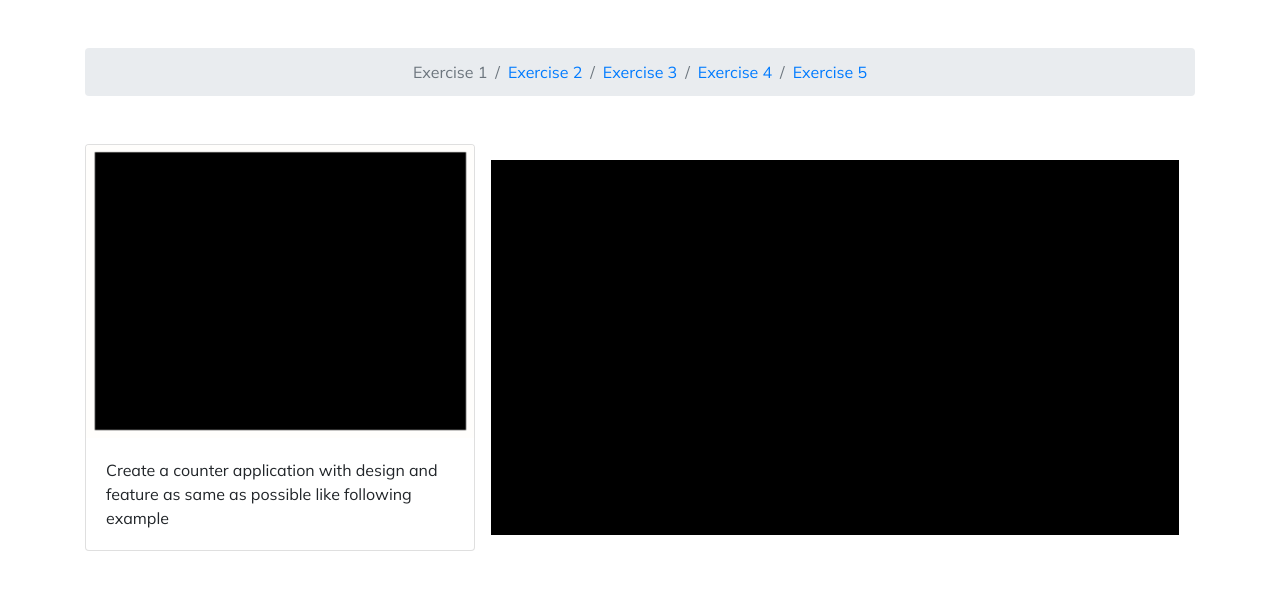
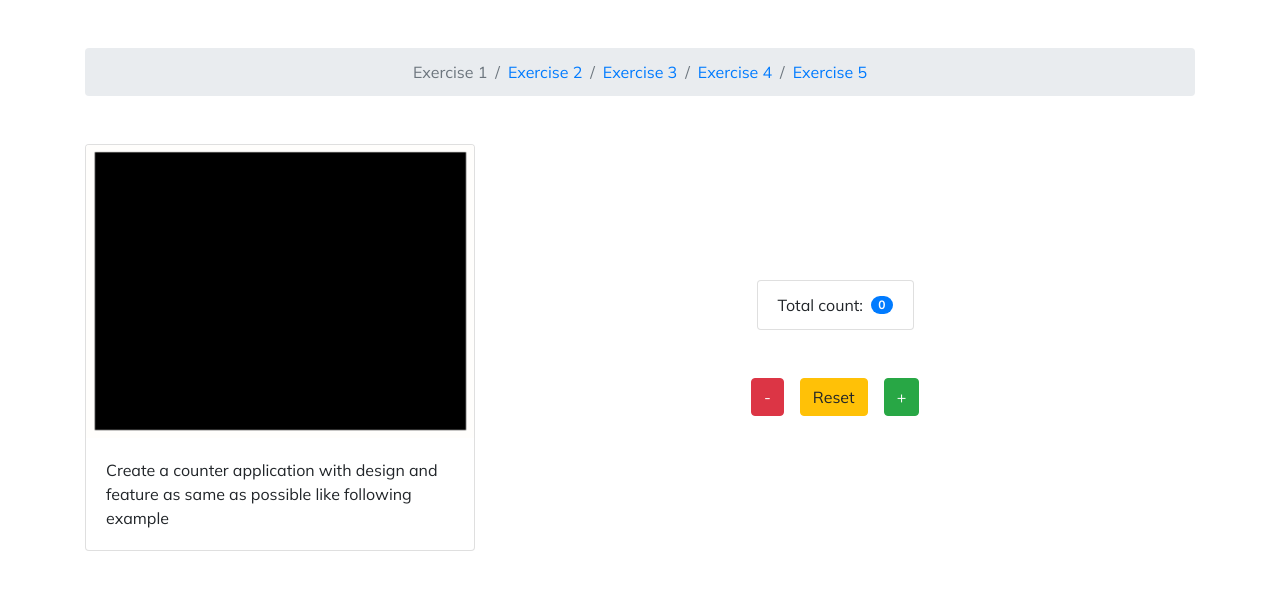
Before and after one commit to Gameciel/slide-07-exercises, a React (Create React App) app: page / in a window 1280 px wide. Shown: the top 590 px of the page. Built offline with nearby package versions, Linux system fonts and the light colour scheme.

Commit message:
finished exercise 1

```diff
--- a/src/components/Exercise1.jsx
+++ b/src/components/Exercise1.jsx
@@ -1,6 +1,22 @@
 import React, { Component } from "react";
 
 export default class Exercise1 extends Component {
+	state = {
+		counter: 0,
+	};
+
+	incrementCounter = () => {
+		this.setState({ counter: this.state.counter + 1 });
+	};
+
+	decrementCounter = () => {
+		this.setState({ counter: this.state.counter - 1 });
+	};
+
+	resetCounter = () => {
+		this.setState({ counter: 0 });
+	};
+
 	render() {
 		return (
 			<div className="d-flex flex-row mt-5">
@@ -17,10 +33,33 @@ export default class Exercise1 extends Component {
 						</p>
 					</div>
 				</div>
-				<div
-					className="container mx-3 my-3 px-3 py-3"
-					style={{ backgroundColor: "#000000" }}
-				></div>
+				<div className="container mx-3 my-3 px-3 py-3 d-flex flex-column justify-content-center align-items-center">
+					<ul class="list-group mb-5">
+						<li class="list-group-item d-flex justify-content-between align-items-center">
+							Total count:
+							<span class="ml-2 badge badge-primary badge-pill">
+								{this.state.counter}
+							</span>
+						</li>
+					</ul>
+					<div>
+						<button onClick={this.decrementCounter} className="btn btn-danger">
+							{" "}
+							-{" "}
+						</button>
+						<button
+							onClick={this.resetCounter}
+							className="btn btn-warning ml-3 mr-3"
+						>
+							{" "}
+							Reset{" "}
+						</button>
+						<button onClick={this.incrementCounter} className="btn btn-success">
+							{" "}
+							+{" "}
+						</button>
+					</div>
+				</div>
 			</div>
 		);
 	}
```
